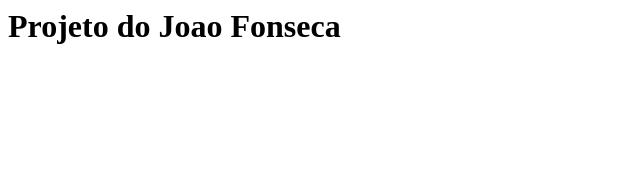
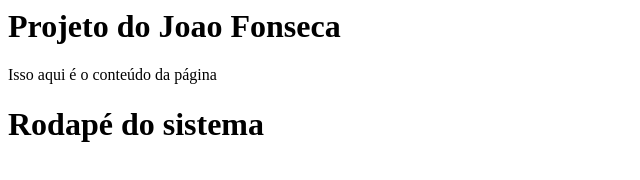
Before and after one commit to valdeirjsouza/meu-site, a plain HTML site: page index.html in a window 1280 px wide. Shown: the whole page, without its empty margins (0-640 px from the left). Drawn offline with Linux system fonts and the light colour scheme.

```diff
--- a/index.html
+++ b/index.html
@@ -3,5 +3,10 @@
 	</head>
 	<body>
 		<h1>Projeto do Joao Fonseca</h1>
+		<div>
+			Isso aqui é o conteúdo da página
+		</div>
+
+		<h1>Rodapé do sistema</h1>
 	</body>
 </html>
```
